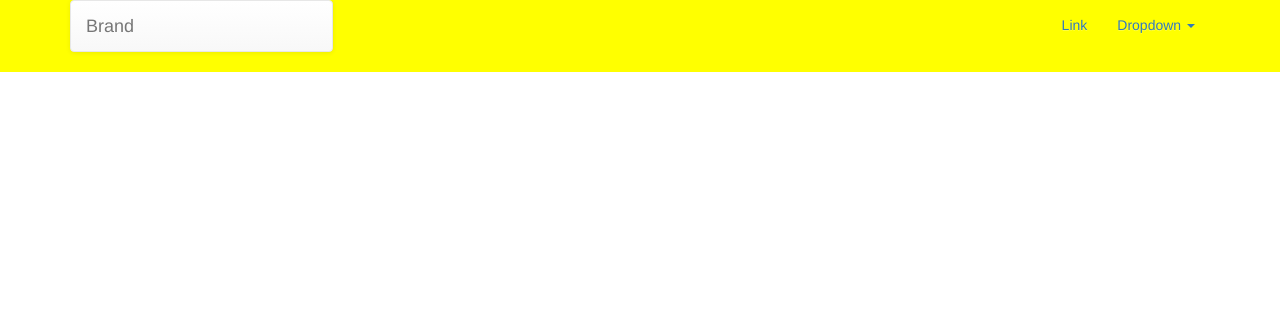
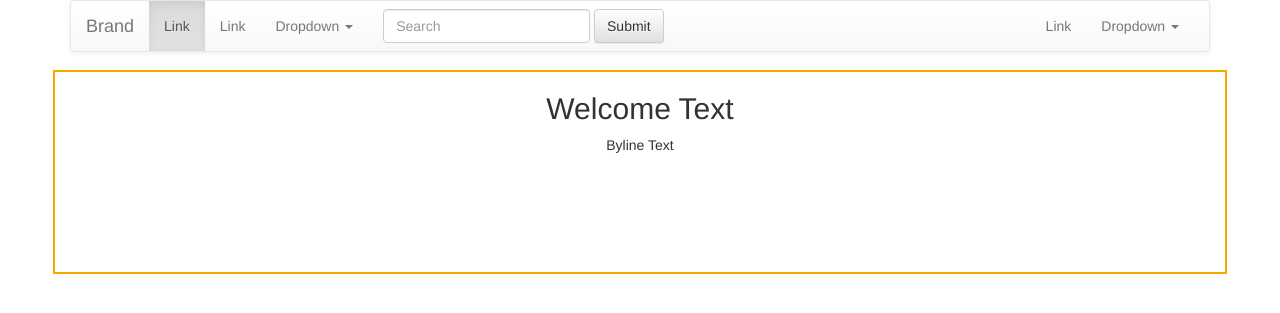
Before and after one commit to mmalvar13/bootstrap-project, a PHP site: page / in a window 1280 px wide. Shown: the top 313 px of the page. Run offline with PHP 8.4, Linux system fonts and the light colour scheme; some libraries are stand-ins or nearby versions.

Commit message:
deleted previous work. added navbar and first row

```diff
--- a/css/style.css
+++ b/css/style.css
@@ -1,8 +1,41 @@
 header{
 	background-color: yellow;
+}
+
+
+.col-md-12{
+	margin-top: 5rem;
+	margin-bottom: 5rem;
+	text-align: center;
+	height: 20rem;
+	padding-top: 5rem;
+	border: 2px solid lightseagreen;
+}
+
+.row{
+	margin-top: 1rem;
+	margin-bottom: 1rem;
+}
+
+.col-md-2{
+	margin-top:1rem;
+}
+.col-md-3{
+	height:15rem;
+	border: 2px solid lightseagreen;
 
 }
 
+.col-md-8{
+	height: 15rem;
+	border: 2px solid lightseagreen;
+}
+.buttoning{
+	background: linear-gradient(rgba(255, 0, 191,1),rgba(255, 204, 242,1));
+	border: 2px solid black;
+	border-radius:2rem;
+
+}
 
 .sfooter{
 	display:flex;
@@ -18,3 +51,20 @@ header{
 /*corrects IE min-height bug*/
 html { display: flex;}
 body { width: 100%;}
+
+
+.nav navbar-nav navbar-right{
+
+}
+
+.container.other{
+	background-color:yellow;
+
+
+}
+
+.col-md-2.third{
+	border: 2px solid green;
+	height:20rem;
+	width:20rem;
+}
--- a/index.php
+++ b/index.php
@@ -13,7 +13,7 @@
 
 		<!-- ADD OTHER CSS  FILES HERE -->
 		<!--Custom CSS Goes Here-->
-		<link rel="stylesheet" href="css/style.css" type="text/css"/>
+<!--		<link rel="stylesheet" href="css/style.css" type="text/css"/>-->
 
 		<!-- HTML5 shim and Respond.js for IE8 support of HTML5 elements and media queries -->
 		<!--[if lt IE 9]>
@@ -36,10 +36,9 @@
 		<header>
 			<div class="container">
 				<div class="row">
-					<div class="col-md-3">
+					<div class="col-md-12">
 						<nav class="navbar navbar-default">
 							<div class="container-fluid">
-
 								<!-- Brand and toggle get grouped for better mobile display -->
 								<div class="navbar-header">
 									<button type="button" class="navbar-toggle collapsed" data-toggle="collapse" data-target="#bs-example-navbar-collapse-1" aria-expanded="false">
@@ -51,15 +50,30 @@
 									<a class="navbar-brand" href="#">Brand</a>
 								</div>
 
-							</div>
-						</nav>
-					</div>
-					<div class="col-md-5">
-
-					</div>
-					<div class="col-md-4">
 								<!-- Collect the nav links, forms, and other content for toggling -->
 								<div class="collapse navbar-collapse" id="bs-example-navbar-collapse-1">
+									<ul class="nav navbar-nav">
+										<li class="active"><a href="#">Link <span class="sr-only">(current)</span></a></li>
+										<li><a href="#">Link</a></li>
+										<li class="dropdown">
+											<a href="#" class="dropdown-toggle" data-toggle="dropdown" role="button" aria-haspopup="true" aria-expanded="false">Dropdown <span class="caret"></span></a>
+											<ul class="dropdown-menu">
+												<li><a href="#">Action</a></li>
+												<li><a href="#">Another action</a></li>
+												<li><a href="#">Something else here</a></li>
+												<li role="separator" class="divider"></li>
+												<li><a href="#">Separated link</a></li>
+												<li role="separator" class="divider"></li>
+												<li><a href="#">One more separated link</a></li>
+											</ul>
+										</li>
+									</ul>
+									<form class="navbar-form navbar-left">
+										<div class="form-group">
+											<input type="text" class="form-control" placeholder="Search">
+										</div>
+										<button type="submit" class="btn btn-default">Submit</button>
+									</form>
 									<ul class="nav navbar-nav navbar-right">
 										<li><a href="#">Link</a></li>
 										<li class="dropdown">
@@ -73,16 +87,25 @@
 											</ul>
 										</li>
 									</ul>
+								</div><!-- /.navbar-collapse -->
+							</div><!-- /.container-fluid -->
+						</nav>
 					</div>
+				</div>
+			</div>
+
+			<div class="container">
+				<div class="row" style="height:20rem; outline:2px solid orange">
+					<div class="col-md-12">
+						<h2 class="text-center">Welcome Text</h2>
+						<p class="text-center">Byline Text</p>
 					</div>
 				</div>
 			</div>
 		</header>
 
-		<main>
-		</main>
+		<main></main>
 
-		<footer>
-		</footer>
+		<footer></footer>
 	</body>
 </html>
```
Lines whose indentation alone changed are shown as unchanged.
